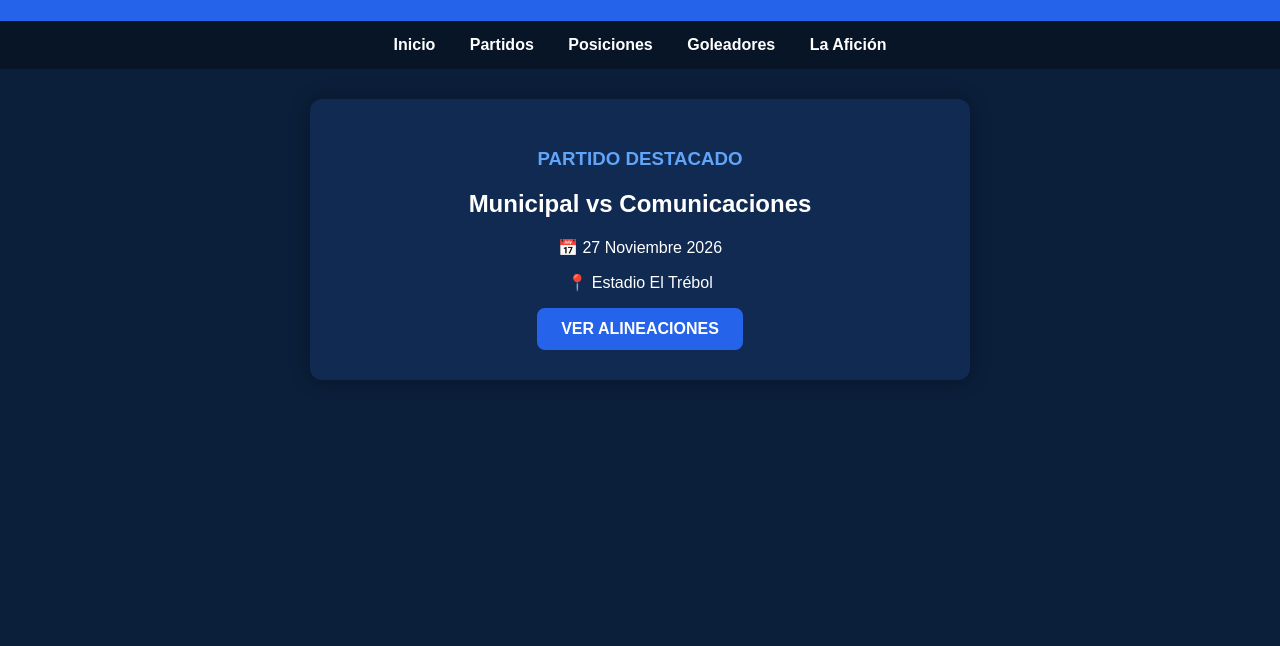
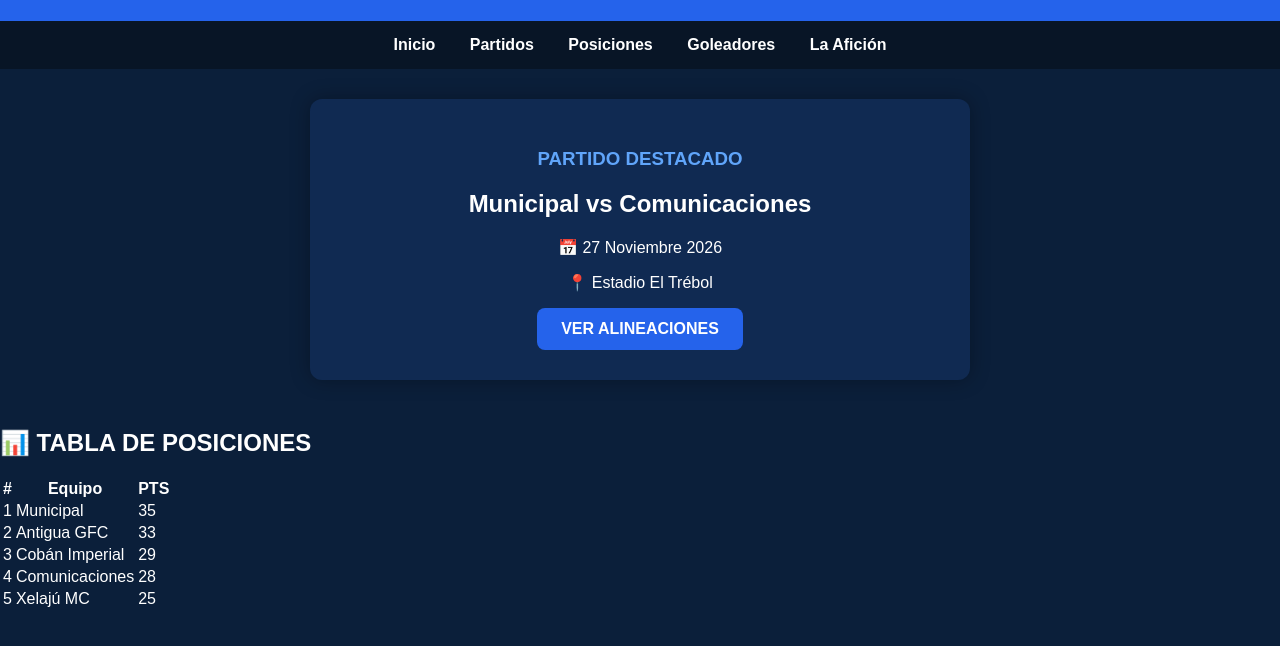
Before and after one commit to ligaazul0-droid/LIGA-AZUL, a plain HTML site: page index.html in a window 1280 px wide. Shown: the part 100-746 px from the top of the page. Drawn offline with Linux system fonts and the light colour scheme.

Commit message:
Update index.html

```diff
--- a/index.html
+++ b/index.html
@@ -41,3 +41,52 @@
 
 </body>
 </html>
+<section class="tabla-posiciones">
+
+    <h2>📊 TABLA DE POSICIONES</h2>
+
+    <table>
+        <thead>
+            <tr>
+                <th>#</th>
+                <th>Equipo</th>
+                <th>PTS</th>
+            </tr>
+        </thead>
+
+        <tbody>
+            <tr>
+                <td>1</td>
+                <td>Municipal</td>
+                <td>35</td>
+            </tr>
+
+            <tr>
+                <td>2</td>
+                <td>Antigua GFC</td>
+                <td>33</td>
+            </tr>
+
+            <tr>
+                <td>3</td>
+                <td>Cobán Imperial</td>
+                <td>29</td>
+            </tr>
+
+            <tr>
+                <td>4</td>
+                <td>Comunicaciones</td>
+                <td>28</td>
+            </tr>
+
+            <tr>
+                <td>5</td>
+                <td>Xelajú MC</td>
+                <td>25</td>
+            </tr>
+
+        </tbody>
+
+    </table>
+
+</section>
```
